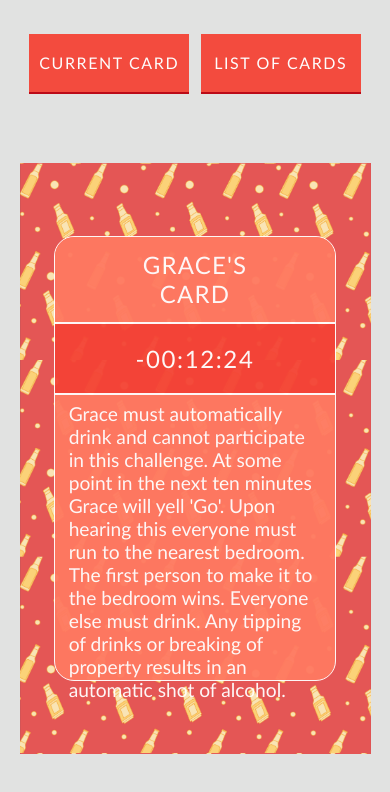
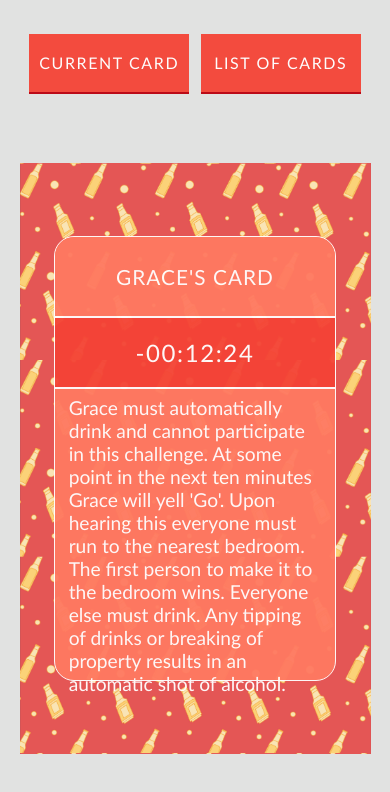
Before and after one commit to RyanH1234/DAG, a Vue app: page /#/dash in a window 390 px wide. Shown: the top 792 px of the page. Built offline with nearby package versions, Linux system fonts and the light colour scheme; some icons are missing.

Commit message:
further css responsiveness tweaking

```diff
--- a/src/components/CurrentCard.vue
+++ b/src/components/CurrentCard.vue
@@ -120,7 +120,7 @@ export default {
   cursor: pointer;
 }
 
-@media (max-width: 850px) and (max-height: 650px) {
+@media (max-width: 850px) and (max-height: 800px) {
   #content {
     overflow: scroll;
     overflow-x: hidden;
@@ -135,7 +135,7 @@ export default {
   }
 
   #name {
-    font-size: 1.5em;
+    font-size: 1.3em;
     border-right: 0px;
     border-left: 0px;
   }
```
